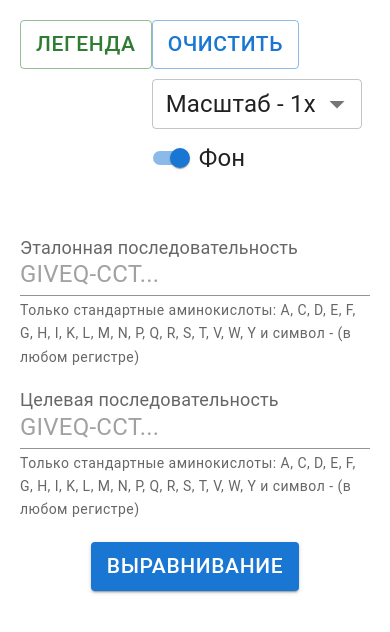
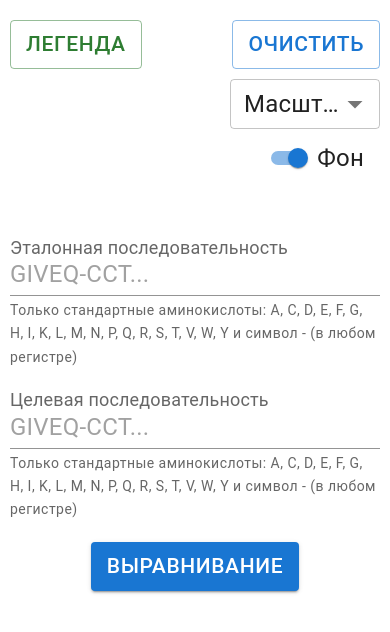
Before and after one commit to AndreiReznikov/amino, a React (Create React App) app: page / in a window 390 px wide. Shown: the top 632 px of the page. Built offline with nearby package versions, Linux system fonts and the light colour scheme; the HTML template or start-up script is replaced by a standard one.

Commit message:
fix mobile styles

```diff
--- a/src/components/ActionsPanel/ActionsPanel.module.css
+++ b/src/components/ActionsPanel/ActionsPanel.module.css
@@ -2,9 +2,18 @@
   display: flex;
   flex-wrap: wrap;
   gap: 10px;
+
+  @media (max-width: 680px) {
+    flex-direction: column;
+    align-items: flex-end;
+  }
 }
 
 .fontOptionsSelector {
   width: 210px;
   height: 50px;
+
+  @media (max-width: 680px) {
+    width: 150px;
+  }
 }
--- a/src/pages/SequencesPage/SequencesPage.module.css
+++ b/src/pages/SequencesPage/SequencesPage.module.css
@@ -1,5 +1,9 @@
 .container {
   padding: 20px;
+
+  @media (max-width: 600px) {
+    padding: 20px 10px;
+  }
 }
 
 .sequencesContainer {
```
Also changed, not shown: src/components/ActionsPanel/ActionsPanel.tsx (+1 -6 lines).
